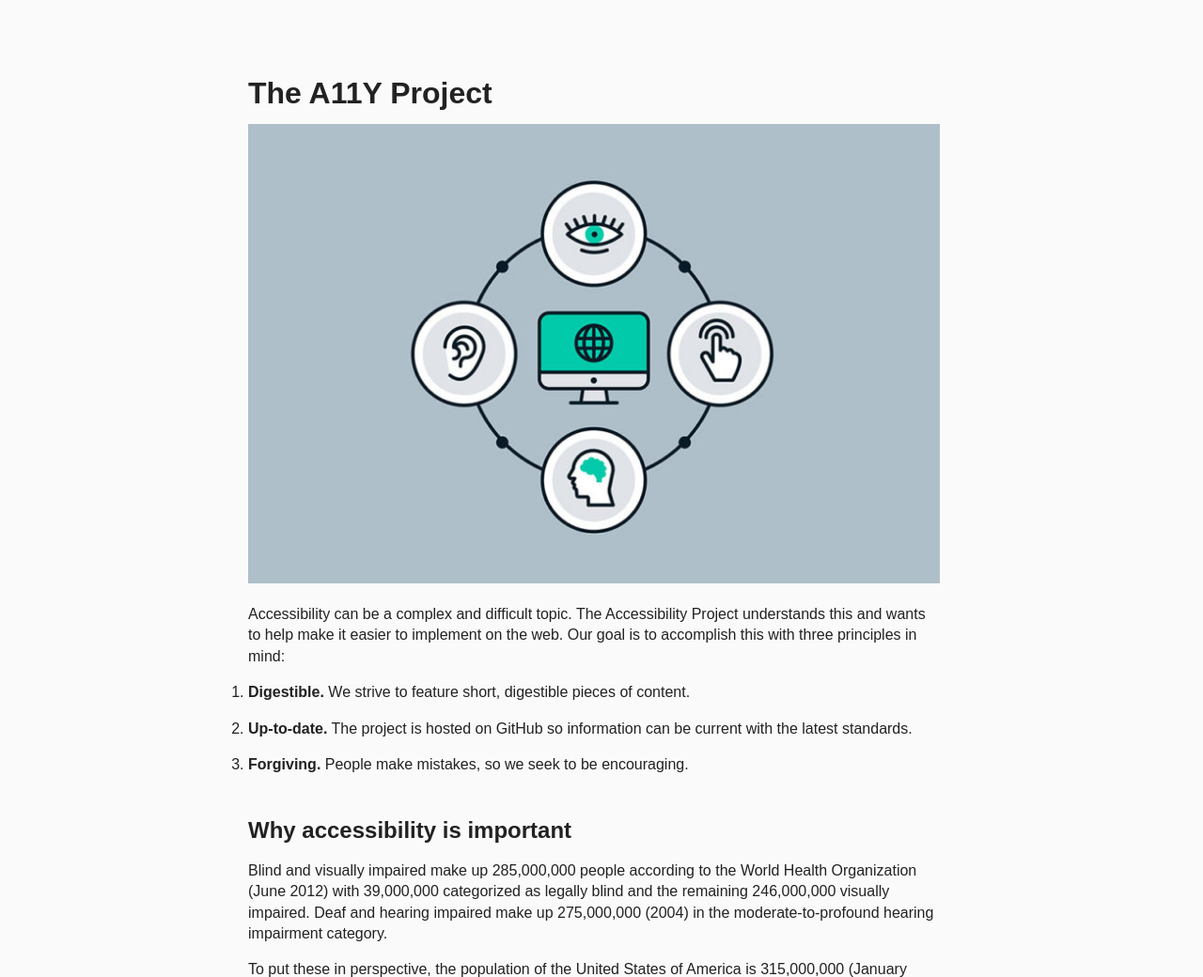
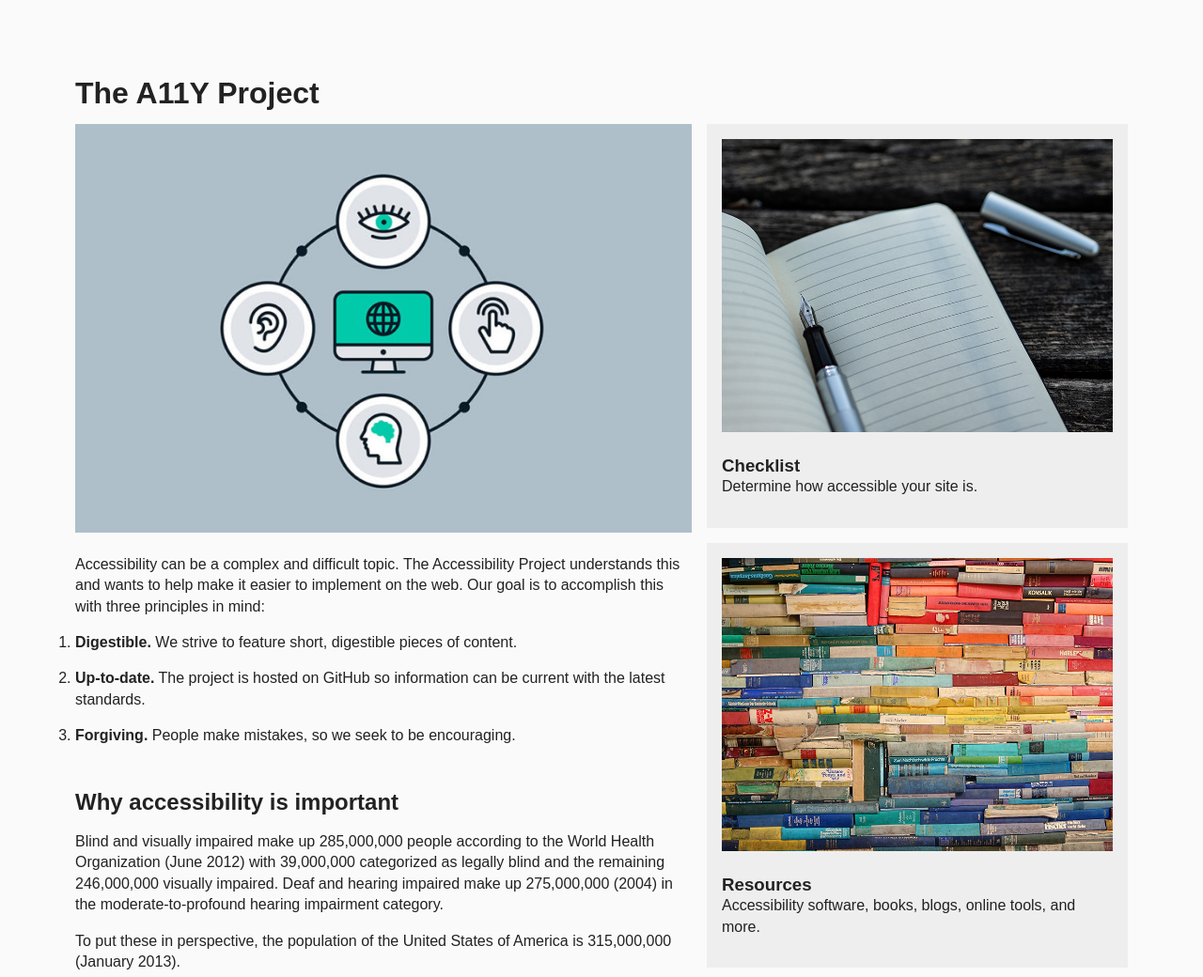
Before and after one commit to cjtio/cjtio.github.io, a plain HTML site: page grc339/flexbox-basic-layout/index.html in a window 1280 px wide. Shown: the top 1040 px of the page at 94% size. Drawn offline with Linux system fonts and the light colour scheme.

Commit message:
Update flexbox.css

```diff
--- a/grc339/flexbox-basic-layout/flexbox.css
+++ b/grc339/flexbox-basic-layout/flexbox.css
@@ -11,17 +11,17 @@ body {
 div.container {
         display: flex;
         flex-wrap: wrap;
-        max-width: 100em;
+        max-width: 70em;
         margin: 1em;
         padding: 1em;
 }
 
 header {
-    flex: 0 0 100% ;
+    flex: 1 0 100% ;
 }
 
 article {
-    flex: 2 0 40em ;
+    flex: 2 0 25em ;
     margin-right: 1em;
 }
 
@@ -81,7 +81,7 @@ section p {
 @media only screen and (min-width: 60em) {
 
   div.container {
-    margin: 0 15em 0 15em ;
+    margin: auto;
   }
 
 }
```
